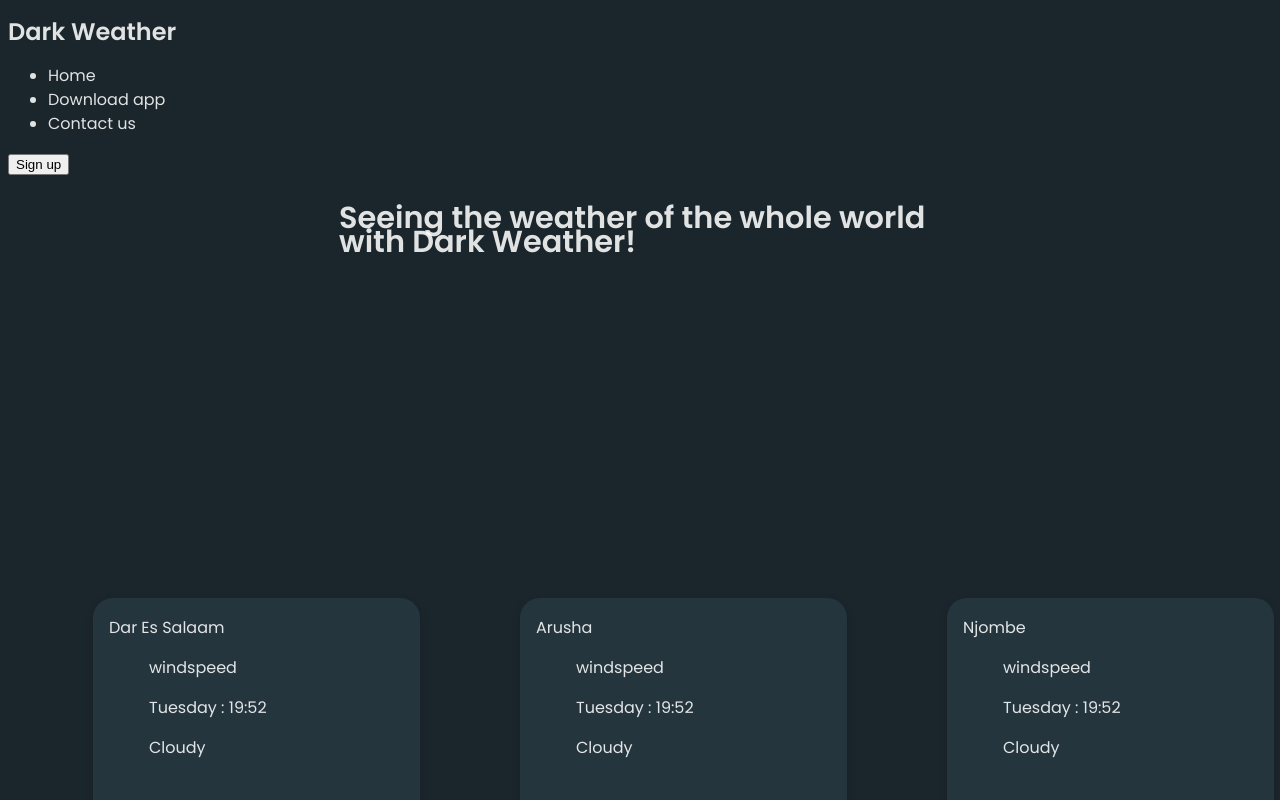
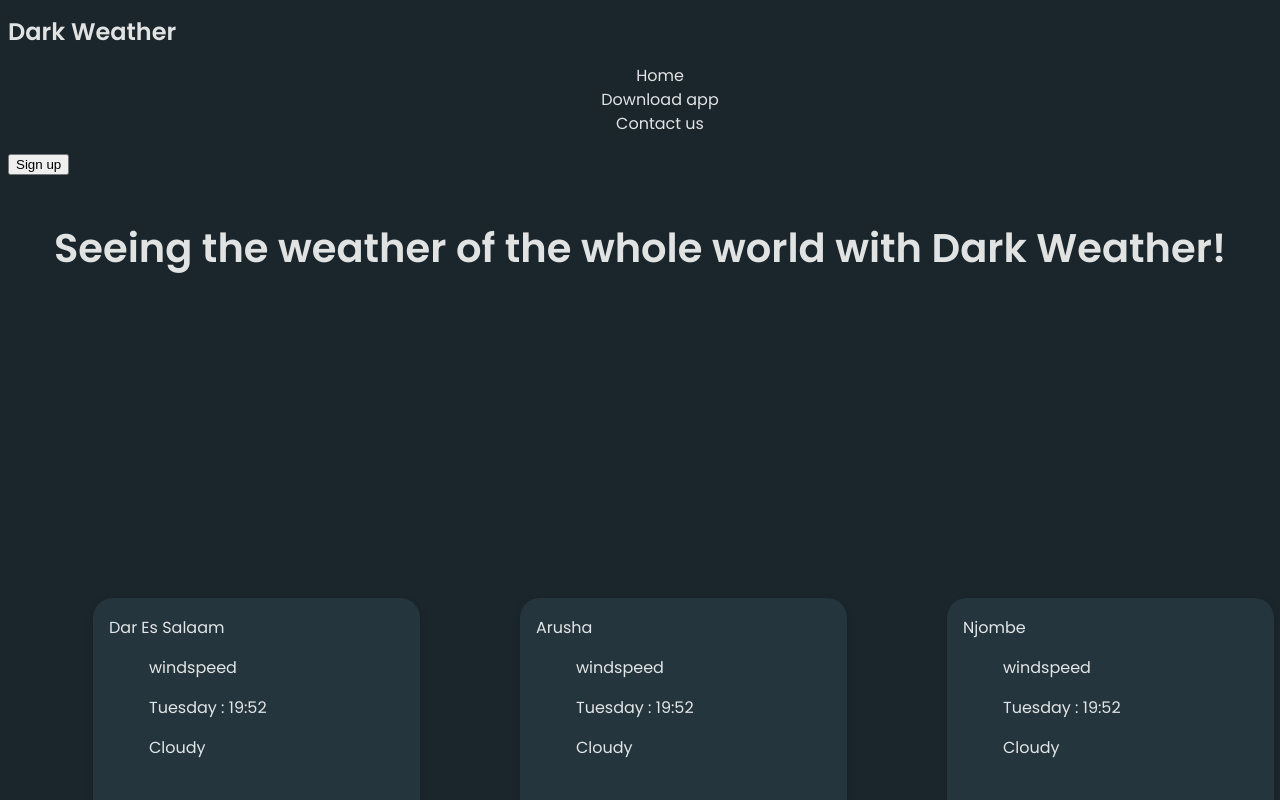
Before and after one commit to mavrk-mose/dark-weather, a React (Vite) app: page / in a window 1280 px wide. Shown: the top 800 px of the page. Built offline with nearby package versions, Linux system fonts and the light colour scheme.

Commit message:
styling the navbar

```diff
--- a/src/index.css
+++ b/src/index.css
@@ -1,14 +1,9 @@
 @import url('https://fonts.googleapis.com/css2?family=Poppins:wght@300;400;500;600&display=swap');
 :root {
-  font-family: 'Poppins', sans-serif;
-  font-size: 16px;
-  line-height: 24px;
-  font-weight: 400;
-
+  box-sizing: border-box;
   color-scheme: light dark;
   color: rgba(255, 255, 255, 0.87);
   background-color:#1B262C;
-  ;
 
   font-synthesis: none;
   text-rendering: optimizeLegibility;
@@ -18,7 +13,11 @@
 }
 
 body {
-
+  font-family: 'Poppins', sans-serif;
+  font-style: normal;
+  font-size: 16px;
+  line-height: 24px;
+  font-weight: 400;
   min-width: 320px;
   min-height: 100vh;
 }
@@ -28,8 +27,10 @@ body {
   position: relative;
 }
 h3{
-  font-size: 1.9em;
-  position: absolute;
+  font-weight: 300px;
+  font-size: 40px;
+  line-height:65px;
+  text-align: center;
   left: 331px;
   right: 331px;
 }
@@ -61,3 +62,10 @@ h3{
   left: 85px;
   top: 547px;
 }
+li{
+  display: flex;
+  flex-direction: row;
+  justify-content: center;
+  align-items: center;
+  row-gap: 50px;
+}
```
